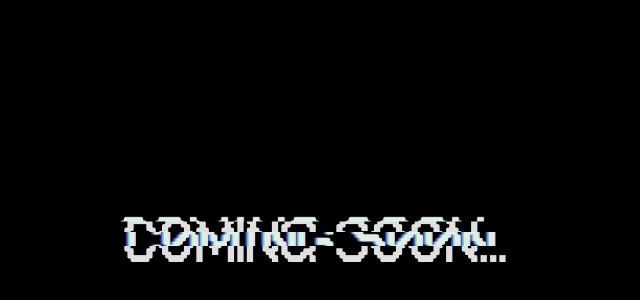
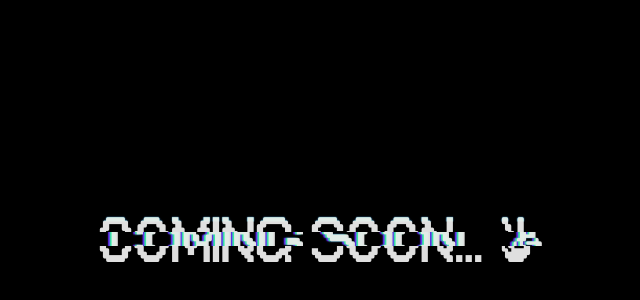
Before and after one commit to brandondadam/brandondadam.github.io, a plain HTML site: page index.html in a window 1280 px wide. Shown: the part 154-454 px from the top of the page, without its empty margins (325-965 px from the left). Drawn offline with Linux system fonts and the light colour scheme.

Commit message:
Updated branding and site meta data.

```diff
--- a/index.html
+++ b/index.html
@@ -4,8 +4,8 @@
     <meta charset="UTF-8">
     <meta name="viewport" content="width=device-width, initial-scale=1.0">
     <meta http-equiv="X-UA-Compatible" content="ie=edge">
-    <title>Brandon D'Adam - Site In Progress</title>
-    <meta name="description" content="Hello. I'm Brandon D'Adam, a digital product designer and creative professional crafting simple, useful, and delightful digital experiences.">
+    <title>Brandon D'Adam</title>
+    <meta name="description" content="Hey, I'm Brandon. I don't like making boring stuff.">
     <link rel="stylesheet" href="./styles.css">
     <link rel="apple-touch-icon" sizes="180x180" href="./images/apple-touch-icon.png">
     <link rel="icon" type="image/png" sizes="32x32" href="./images/favicon-32x32.png">
@@ -13,6 +13,6 @@
     <link rel="manifest" href="./images/site.webmanifest">
   </head>
   <body>
-    <p data-text="C0M1NG S00N...">COMING SOON...</p>
+    <p data-text="COMING SOON... ✌">COMING SOON... ✌</p>
   </body>
 </html>
--- a/styles.css
+++ b/styles.css
@@ -49,7 +49,7 @@
     text-align: center;
     transform: translateX(calc(var(--left) * 100%));
     filter: drop-shadow(0 0 transparent);
-    text-shadow: calc(var(--left) * -3em) 0 0.02em #6ff29b, calc(var(--left) * -6em) 0 0.02em #5B36FF;
+    text-shadow: calc(var(--left) * -3em) 0 0.02em #33F19E, calc(var(--left) * -6em) 0 0.02em #6A1FFF;
     background-color: var(--bg);
     clip-path: polygon(0% var(--t-cut), 100% var(--t-cut), 100% var(--b-cut), 0% var(--b-cut));
   }
```
Also changed, not shown: images/android-chrome-192x192.png, images/android-chrome-512x512.png, images/apple-touch-icon.png, images/favicon-16x16.png, images/favicon-32x32.png, images/favicon.ico.
